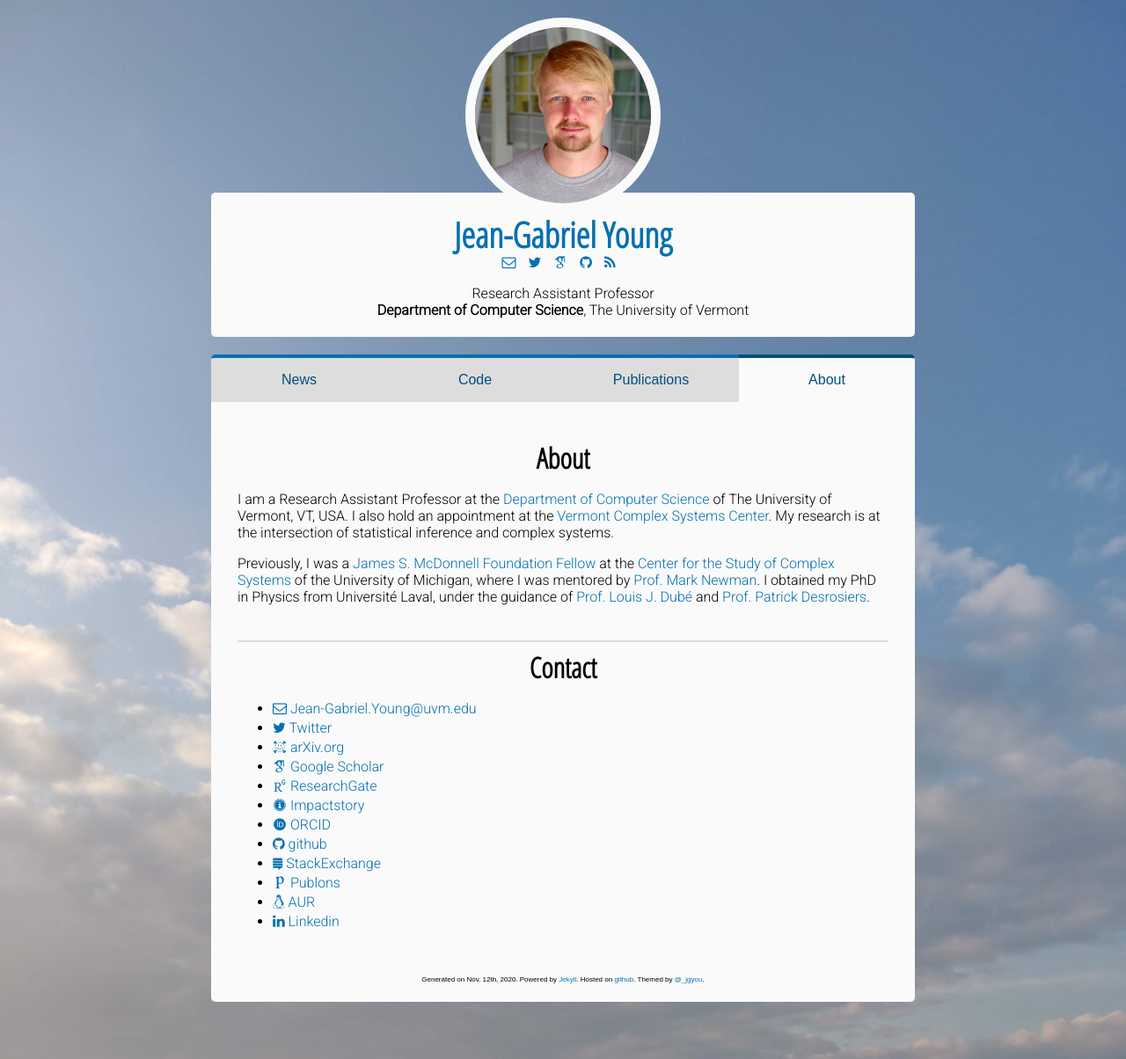
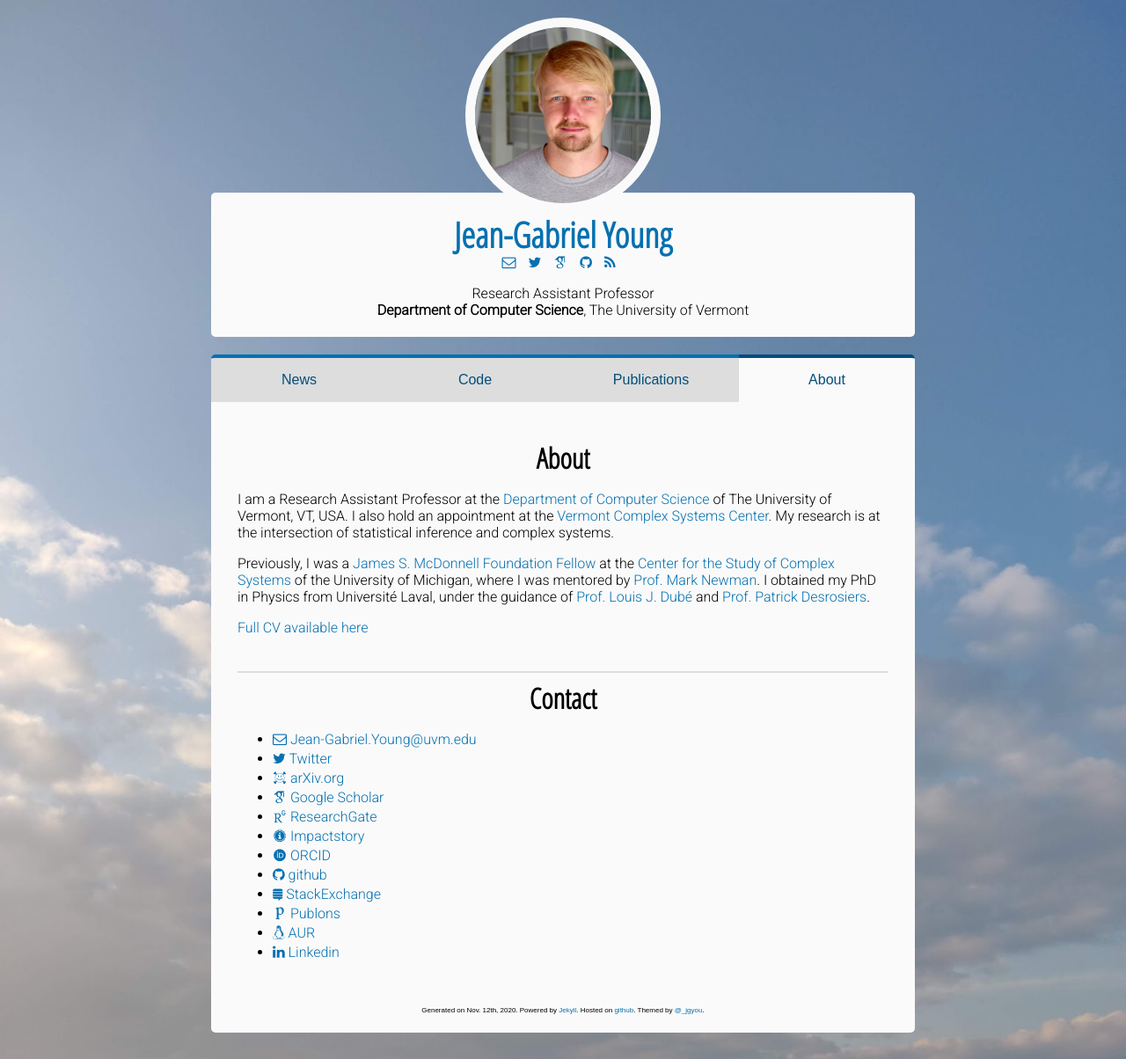
Before and after one commit to jg-you/jg-you.github.io, a Jekyll site: the page built from about.md, in a window 1280 px wide. Shown: the whole page at 88% size. Built offline with Jekyll 4.4.1, drawn with Linux system fonts in a browser that asks for light colours; some web fonts are replaced; comment, search, counter and statistics services are not loaded.

Commit message:
Add CV PDF

```diff
--- a/about.md
+++ b/about.md
@@ -9,6 +9,7 @@ I am a Research Assistant Professor at the [Department of Computer Science](http
 Previously, I was a [James S. McDonnell Foundation Fellow](https://www.jsmf.org/apply/fellowship/) at the [Center for the Study of Complex Systems](http://lsa.umich.edu/cscs/) of the University of Michigan, where I was mentored by [Prof. Mark Newman](http://www-personal.umich.edu/~mejn/).
 I obtained my PhD in Physics from  Université Laval, under the guidance of [Prof. Louis J. Dubé](http://www.dynamica.phy.ulaval.ca) and [Prof. Patrick Desrosiers](https://scholar.google.ca/citations?user=YAqE0O0AAAAJ&hl=en).
 
+[Full CV available here](assets/CV.pdf)
 
 <div class="end-of-post"></div>
 
```
Also changed, not shown: 1 other file.
